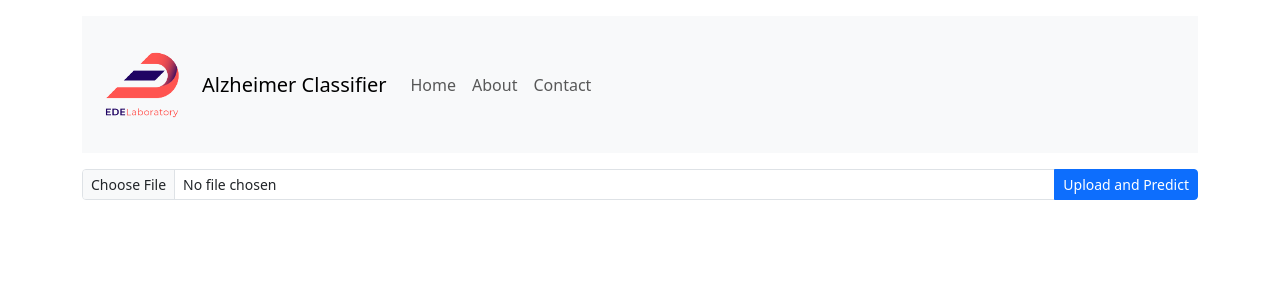
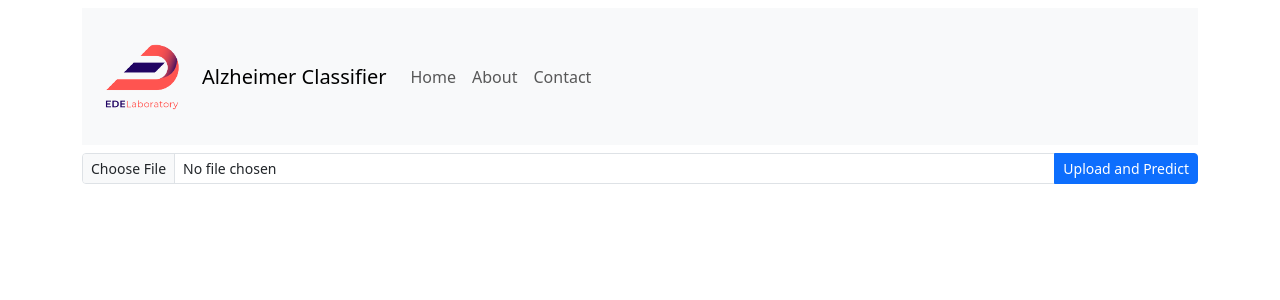
Before and after one commit to ingeniom22/alzheimer-classifier-app, a FastAPI app: page / in a window 1280 px wide. Shown: the top 300 px of the page. Run offline with FastAPI, Linux system fonts and the light colour scheme; some libraries are stand-ins or nearby versions.

Commit message:
minor padding adjustments

```diff
--- a/templates/index.html
+++ b/templates/index.html
@@ -11,8 +11,8 @@
     <script src="https://cdn.jsdelivr.net/npm/chart.js"></script>
 </head>
 
-<body class="container mt-3">
-    <nav class="navbar navbar-expand-lg navbar-light bg-light mb-3">
+<body class="container mt-2">
+    <nav class="navbar navbar-expand-lg navbar-light bg-light mb-2">
         <a href="/">
             <img src="{{ url_for('static', path = 'img/logo-ede.png') }}" alt="EDE Logo" width="120" height="120"
                 class="d-inline-block align-text-top" href="/" />
@@ -36,7 +36,7 @@
         </div>
     </nav>
 
-    <form action="/" method="post" enctype="multipart/form-data" class="mb-3">
+    <form action="/" method="post" enctype="multipart/form-data" class="mb-2">
         <div class="input-group">
             <input type="file" name="file" accept=".jpg,.png" class="form-control form-control-sm" required />
             <button type="submit" class="btn btn-primary btn-sm">Upload and Predict</button>
@@ -55,11 +55,11 @@
 
         <div class="col-md-6 d-flex align-items-center justify-content-center">
             {% if uploaded_image %}
-            <div class="mt-4 px-2 fade show">
+            <div class="mt-4 px-4 fade show">
                 <img src="{{ uploaded_image }}" alt="Uploaded Image" class="img-fluid rounded" height="360"
                     width="360" />
             </div>
-            <div class="mt-4 px-2 fade show">
+            <div class="mt-4 px-4 fade show">
                 <img src="{{ cam_image }}" alt="CAM Image" class="img-fluid rounded" height="360" width="360" />
             </div>
             {% endif %}
```
